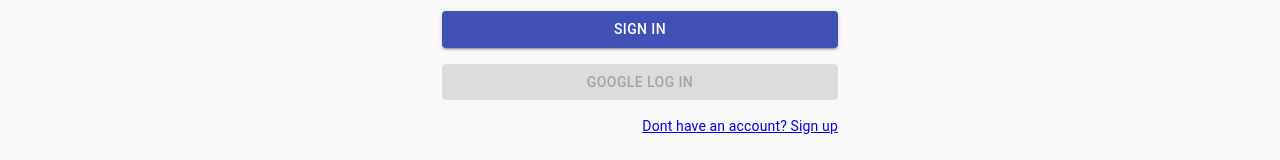
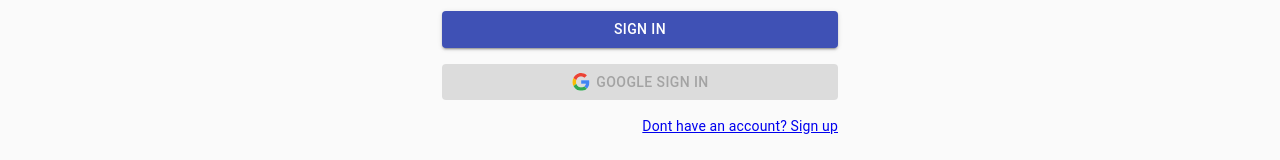
Before and after one commit to damian-lis/contact-book-frontend, a React (Create React App) app in the folder frontend/: page / in a window 1280 px wide. Shown: the part 381-541 px from the top of the page. Built offline with nearby package versions, Linux system fonts and the light colour scheme.

Commit message:
Introduced some UX changes in app related to sign in/sign up

```diff
--- a/frontend/src/App.js
+++ b/frontend/src/App.js
@@ -6,11 +6,11 @@ import Auth from 'pages/Auth';
 import Header from 'components/Header';
 
 function App() {
-  const { userInfo } = useSelector((state) => state.userLogin);
+  const { userInfo, success } = useSelector((state) => state.userLogin);
 
   return (
     <Router>
-      <Header userInfo={userInfo} />
+      <Header userInfo={userInfo} success={success} />
       <Container>
         <Route path="/" exact component={Auth} />
         <Route path="/contact" exact component={Contact} />
--- a/frontend/src/components/Header.js
+++ b/frontend/src/components/Header.js
@@ -36,7 +36,7 @@ const useStyles = makeStyles((theme) => ({
   }
 }));
 
-const Header = ({ userInfo }) => {
+const Header = ({ userInfo, success }) => {
   const classes = useStyles();
   const dispatch = useDispatch();
 
@@ -44,11 +44,14 @@ const Header = ({ userInfo }) => {
     e.preventDefault();
     dispatch(logout());
   };
+
   return (
     <div>
-      <AppBar position="static" className={userInfo ? classes.barFix : classes.bar}>
+      <AppBar
+        position="static"
+        className={success !== undefined && success !== false ? classes.barFix : classes.bar}>
         <Toolbar>
-          {userInfo ? (
+          {success !== undefined && success !== false ? (
             <>
               <Typography variant="h6" className={classes.name}>
                 {`Hello, ${userInfo.firstName} ${userInfo.lastName}`}
--- a/frontend/src/pages/Auth.js
+++ b/frontend/src/pages/Auth.js
@@ -2,7 +2,6 @@ import React, { useState, useEffect } from 'react';
 import { useDispatch, useSelector } from 'react-redux';
 import { Link } from 'react-router-dom';
 import { GoogleLogin } from 'react-google-login';
-
 import {
   Container,
   Avatar,
@@ -37,7 +36,7 @@ const useStyles = makeStyles((theme) => ({
   },
   googleButton: {
     marginBottom: theme.spacing(2),
-    backgroundColor: 'red'
+    backgroundColor: 'white'
   }
 }));
 
@@ -54,7 +53,7 @@ const Auth = ({ history }) => {
   const dispatch = useDispatch();
   const [isSignUp, setIsSignUp] = useState(false);
   const [authForm, setAuthForm] = useState(initialState);
-  const { userInfo, authFailedNumbers } = useSelector((state) => state.userLogin);
+  const { userInfo, authFailedNumbers, success } = useSelector((state) => state.userLogin);
   const [loader, setLoader] = useState(false);
   const [googleLoader, setGoogleLoader] = useState(false);
 
@@ -66,8 +65,7 @@ const Auth = ({ history }) => {
   const [invalidPassword, setInvalidPassword] = useState(false);
   const [passwordsDoNotMatch, setPasswordsDoNotMatch] = useState(false);
 
-  const googleSuccess = async (res) => {
-    console.log(res);
+  const googleSuccess = async (res, isSignUp) => {
     const result = res?.profileObj;
 
     try {
@@ -78,7 +76,7 @@ const Auth = ({ history }) => {
         password: result.googleId
       };
 
-      await dispatch(signUp(form));
+      (await isSignUp) ? dispatch(signUp(form)) : dispatch(signIn(form));
     } catch (error) {
       console.log(error);
     }
@@ -152,15 +150,15 @@ const Auth = ({ history }) => {
   };
 
   useEffect(() => {
-    if (userInfo) {
-      history.push('/contact');
+    if (success === true) {
+      return history.push('/contact');
     }
 
-    if (userInfo === false) {
-      setAuthForm(initialState);
-      setAuthFailed(true);
+    if (success === false) {
+      setLoader(false);
+      setGoogleLoader(false);
+      return setAuthFailed(true);
     }
-    setLoader(false);
   }, [history, userInfo, authFailedNumbers]);
 
   return (
@@ -213,6 +211,7 @@ const Auth = ({ history }) => {
                       value={authForm.lastName}
                       helperText={invalidLastName && 'Incorrect last name.'}
                       error={invalidLastName ? true : false}
+                      disabled={loader || googleLoader ? true : false}
                       onChange={(e) =>
                         setAuthForm({
                           ...authForm,
@@ -236,7 +235,9 @@ const Auth = ({ history }) => {
                   autoComplete="email"
                   value={authForm.email}
                   error={authFailed || invalidEmail ? true : false}
-                  helperText={invalidEmail && 'Incorrect email.'}
+                  helperText={
+                    invalidEmail ? 'Incorrect email.' : authFailed && isSignUp ? userInfo : ''
+                  }
                   disabled={loader || googleLoader ? true : false}
                   onChange={(e) =>
                     setAuthForm({
@@ -263,13 +264,9 @@ const Auth = ({ history }) => {
                   autoComplete="current-password"
                   value={authForm.password}
                   helperText={
-                    authFailed
-                      ? 'Incorrect email or password.'
-                      : invalidPassword
-                      ? 'Incorrect password'
-                      : ''
+                    authFailed && !isSignUp ? userInfo : invalidPassword ? 'Incorrect password' : ''
                   }
-                  error={authFailed || invalidPassword ? true : false}
+                  error={(authFailed && !isSignUp) || invalidPassword ? true : false}
                   disabled={loader || googleLoader ? true : false}
                   onChange={(e) =>
                     setAuthForm({
@@ -298,6 +295,7 @@ const Auth = ({ history }) => {
                     value={authForm.confirmPassword}
                     helperText={passwordsDoNotMatch && 'Passwords do not match'}
                     error={passwordsDoNotMatch ? true : false}
+                    disabled={loader || googleLoader ? true : false}
                     onChange={(e) =>
                       setAuthForm({
                         ...authForm,
@@ -337,7 +335,6 @@ const Auth = ({ history }) => {
               render={(renderProps) => (
                 <Button
                   className={classes.googleButton}
-                  color="primary"
                   fullWidth
                   variant="contained"
                   onClick={() => {
@@ -357,11 +354,18 @@ const Auth = ({ history }) => {
                       disableShrink
                     />
                   ) : (
-                    'Google log in'
+                    <div
+                      style={{ display: 'flex', justifyContent: 'center', alignItems: 'center' }}>
+                      <img style={{ width: 20 }} alt="googleIcon" src="images/google.svg" />{' '}
+                      <span style={{ marginLeft: 5 }}>
+                        {isSignUp ? 'google sign up' : 'google sign in'}
+                      </span>
+                    </div>
                   )}
                 </Button>
               )}
-              onSuccess={googleSuccess}
+              onSuccess={(res) => googleSuccess(res, isSignUp)}
+              onClick={() => window}
               onFaliure={() => {
                 setGoogleLoader(false);
                 setLoader(false);
@@ -379,6 +383,8 @@ const Auth = ({ history }) => {
                     variant="body2"
                     onClick={() => {
                       setIsSignUp((val) => !val);
+                      setInvalidFirstName(false);
+                      setInvalidLastName(false);
                       setInvalidEmail(false);
                       setAuthFailed(false);
                       setInvalidEmail(false);
```
